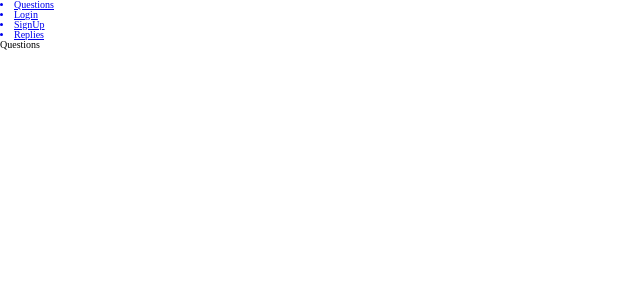
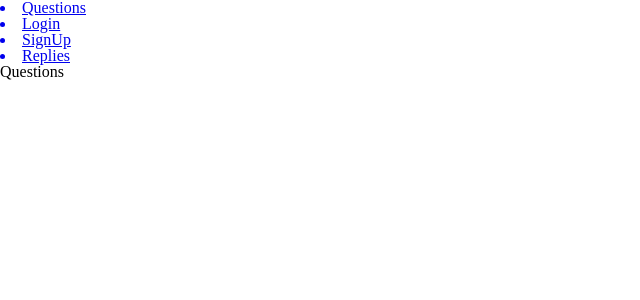
Before and after one commit to codestates-seb/seb39_pre_038, a React app in the folder frontend/: page / in a window 1280 px wide. Shown: the top 300 px of the page, without its empty margins (0-640 px from the left). Built offline with nearby package versions, Linux system fonts and the light colour scheme.

Commit message:
design: 루트 폰트 크기 수정 완료

```diff
--- a/frontend/src/index.css
+++ b/frontend/src/index.css
@@ -137,7 +137,3 @@ table {
 * {
   box-sizing: border-box;
 }
-
-html {
-  font-size: 10px;
-}
```
